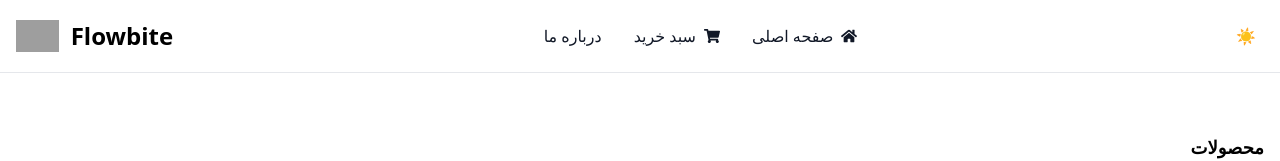
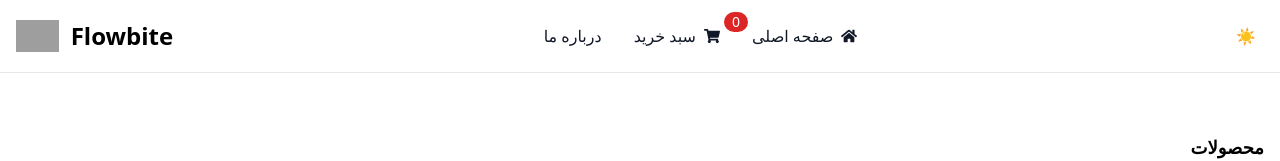
Before and after one commit to SaeedRiahi73/shopping-card, a React (Vite) app: page / in a window 1280 px wide. Shown: the top 161 px of the page. Built offline with nearby package versions, Linux system fonts and the light colour scheme; grey boxes are pictures that could not be loaded.

Commit message:
edit cart Navbar

```diff
--- a/src/components/navbar/Navbar.tsx
+++ b/src/components/navbar/Navbar.tsx
@@ -1,4 +1,5 @@
-import { useState, useEffect } from "react";
+import { useState, useEffect, useContext } from "react";
+import { cartContext } from "../../context/cartContext";
 import { FaHome } from "react-icons/fa";
 import { FaShoppingCart } from "react-icons/fa";
 
@@ -8,6 +9,9 @@ const Navbar: React.FC = () => {
   const [darkMode, setDarkMode] = useState(() => {
     return localStorage.getItem("theme") === "dark";
   });
+
+  const context = useContext(cartContext);
+
   useEffect(() => {
     if (darkMode) {
       document.documentElement.classList.add("dark");
@@ -85,12 +89,17 @@ const Navbar: React.FC = () => {
               </a>
             </li>
             <li>
+              <div className="relative">
                 <a
                   href="#"
                   className="flex flex-row items-center gap-2 py-2 px-3 text-gray-900 rounded-sm hover:bg-gray-100 md:hover:bg-transparent md:hover:text-blue-700 md:p-0 md:dark:hover:text-blue-500 dark:text-white dark:hover:bg-gray-700 dark:hover:text-white md:dark:hover:bg-transparent dark:border-gray-700"
                 >
                   <FaShoppingCart /> سبد خرید
                 </a>
+                <div className="absolute px-2 rounded-full bg-red-600 text-white -top-3 -right-7 text-sm">
+                  {context?.items.length}
+                </div>
+              </div>
             </li>
             <li>
               <a
--- a/src/components/share/Card.tsx
+++ b/src/components/share/Card.tsx
@@ -2,6 +2,7 @@ import { useContext } from "react";
 import { cartContext } from "../../context/cartContext";
 import { FaShoppingCart } from "react-icons/fa";
 import { IPropsCard } from "../../interface/IProps";
+import { FaRegTrashCan } from "react-icons/fa6";
 
 const Card: React.FC<IPropsCard> = ({ product }) => {
   const context = useContext(cartContext);
@@ -38,6 +39,13 @@ const Card: React.FC<IPropsCard> = ({ product }) => {
                 >
                   -
                 </button>
+
+                <button
+                  className="bg-transparent hover:bg-blue-500 text-blue-700 font-semibold hover:text-white py-2 px-4 border border-blue-500 hover:border-transparent rounded"
+                  onClick={() => context?.deleteFromCart(product.id)}
+                >
+                  <FaRegTrashCan />
+                </button>
               </div>
               <div className="flex-1 ">
                 <h3 className="text-lg text-end">{` ${productQuantity} : تعداد`}</h3>
```
Lines whose indentation alone changed are shown as unchanged.
